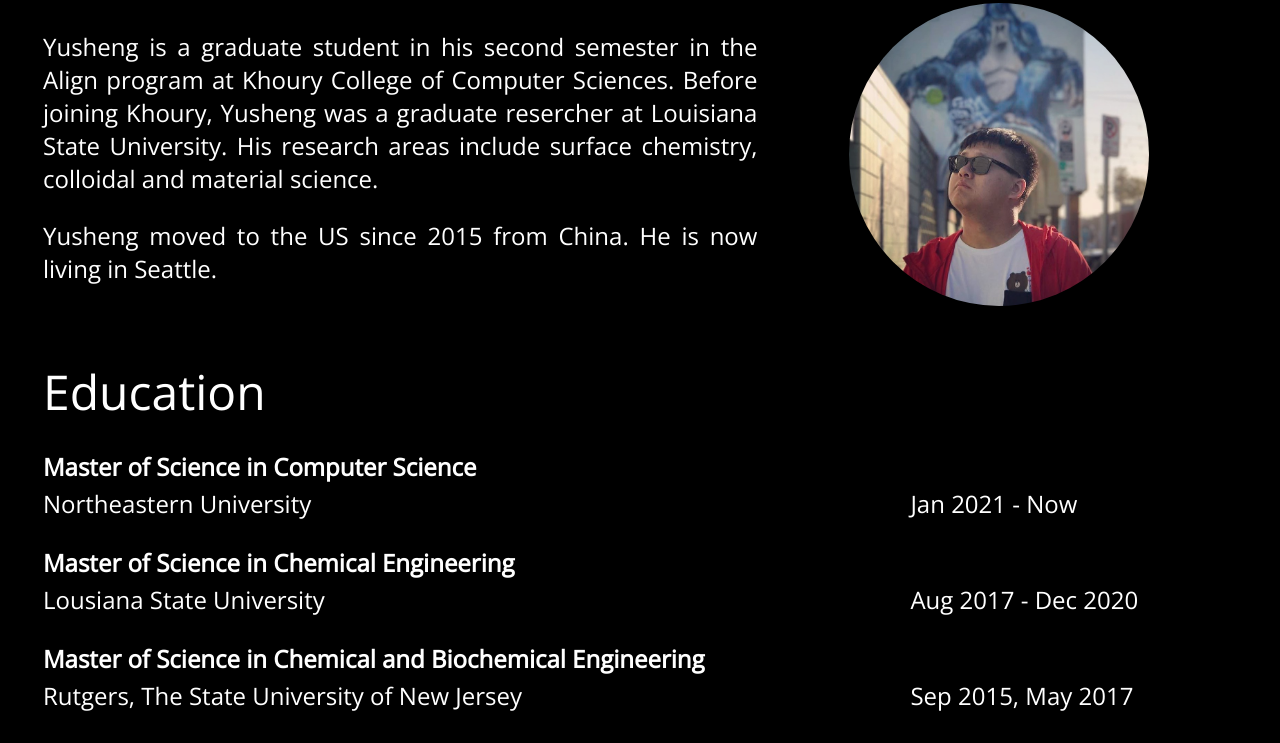
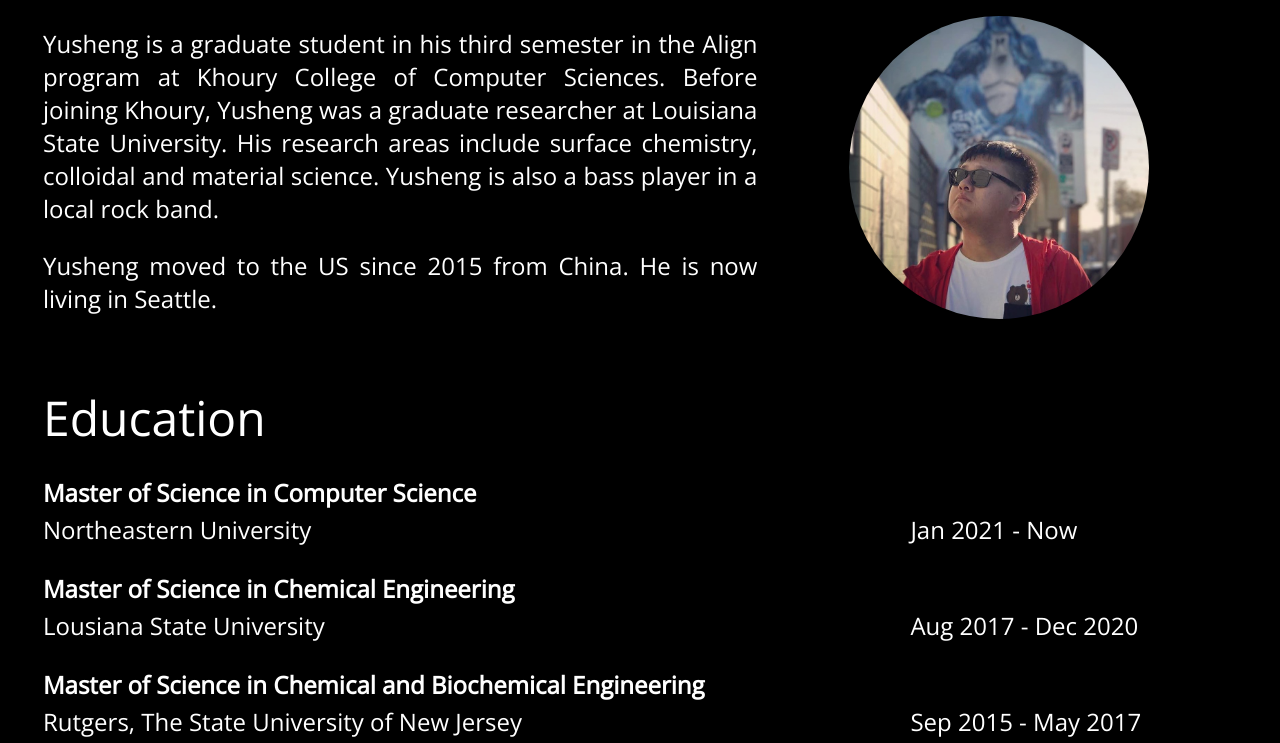
Before and after one commit to linusguo/PersonalWebsite, a website: page html/about.html in a window 1280 px wide. Shown: the top 743 px of the page. Drawn offline with nearby package versions, Linux system fonts and the light colour scheme.

Commit message:
Updated about page

```diff
--- a/html/about.html
+++ b/html/about.html
@@ -27,10 +27,10 @@
           <tr>
             <td>
               <p class="intro">
-                Yusheng is a graduate student in his second semester in the Align program at Khoury
-                College of Computer Sciences. Before joining Khoury, Yusheng was a graduate resercher
+                Yusheng is a graduate student in his third semester in the Align program at Khoury
+                College of Computer Sciences. Before joining Khoury, Yusheng was a graduate researcher
                 at Louisiana State University. His research areas include surface chemistry, colloidal
-                and material science.
+                and material science. Yusheng is also a bass player in a local rock band.
               </p>
               <p class="intro">
                 Yusheng moved to the US since 2015 from China. He is now living in Seattle.
@@ -66,7 +66,7 @@
           </tr>
           <tr>
             <td>Rutgers, The State University of New Jersey</td>
-            <td class="period">Sep 2015, May 2017</td>
+            <td class="period">Sep 2015 - May 2017</td>
           </tr>
           <tr class="blank1"></tr>
           <tr>
```
